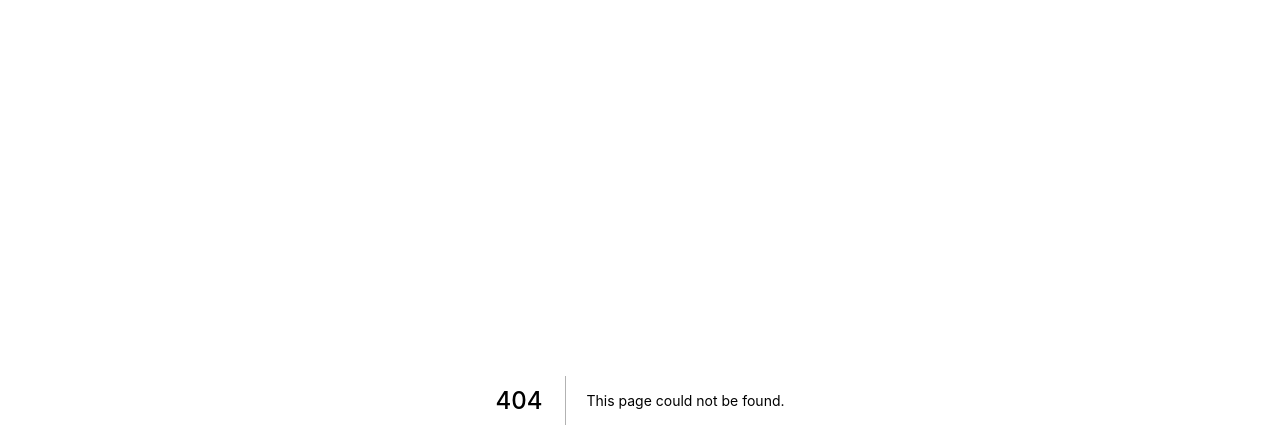
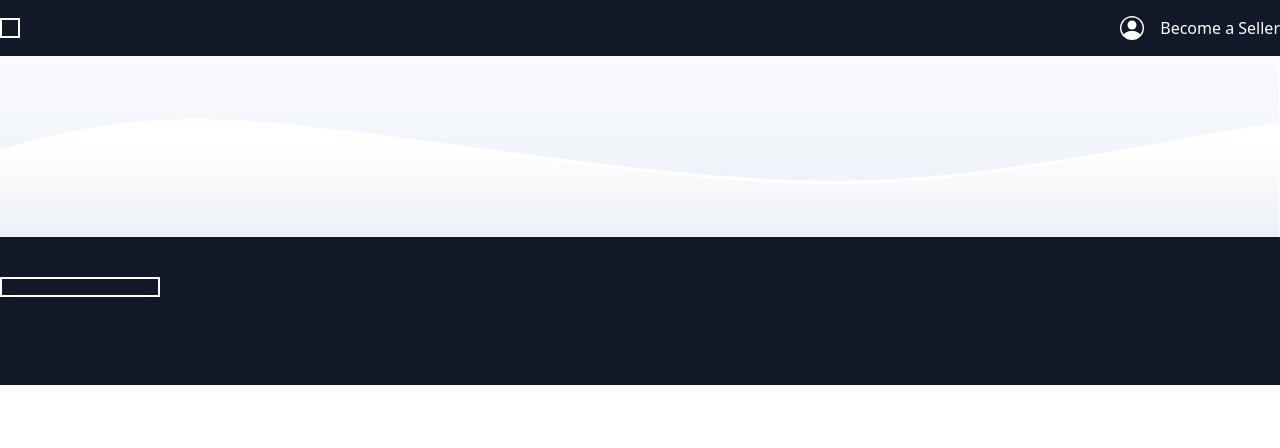
Before and after one commit to BisiDavi/square-booking, a Next.js app: page /policy/privacy-policy in a window 1280 px wide. Before the commit this address had no page. Shown: the top 448 px of the page. Built offline with nearby package versions, Linux system fonts and the light colour scheme.

Commit message:
policy page added

```diff
--- /dev/null
+++ b/pages/policy/privacy-policy.tsx
@@ -0,0 +1,9 @@
+import DefaultLayout from "@/layout/Default-layout";
+
+export default function PrivacyPolicy() {
+  return (
+    <DefaultLayout>
+      <h3>privacy-policy page</h3>
+    </DefaultLayout>
+  );
+}
--- /dev/null
+++ b/pages/policy/terms-and-condition.tsx
@@ -0,0 +1,9 @@
+import DefaultLayout from "@/layout/Default-layout";
+
+export default function TermsAndConditionPage() {
+  return (
+    <DefaultLayout>
+      <h3>Terms and condition page page</h3>
+    </DefaultLayout>
+  );
+}
```
